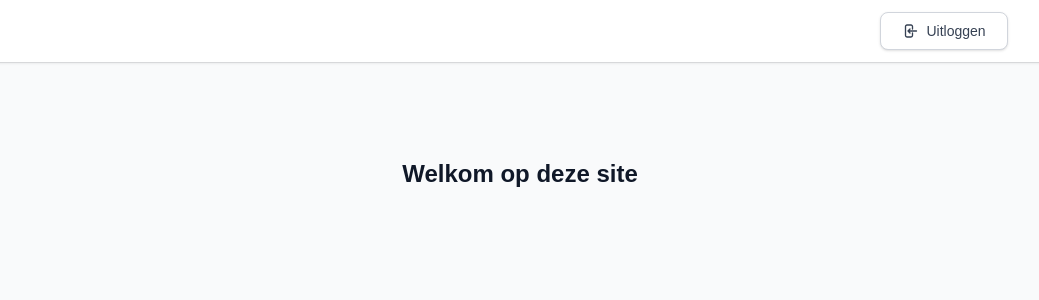
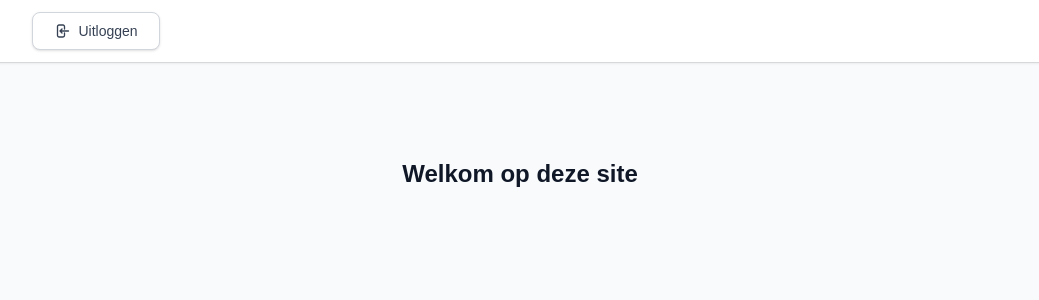
Before and after one commit to arjanassink1978/test-project, a Next.js app in the folder frontend/: page /dashboard in a window 1280 px wide. Shown: the top 300 px of the page, without its empty margins (120-1159 px from the left). Built offline with nearby package versions, Linux system fonts and the light colour scheme.

Commit message:
Fix: align navbar buttons to the left

```diff
--- a/frontend/app/dashboard/page.tsx
+++ b/frontend/app/dashboard/page.tsx
@@ -5,7 +5,7 @@ export default function DashboardPage() {
   return (
     <div className="min-h-screen bg-gray-50">
       <nav className="w-full bg-white shadow-sm ring-1 ring-gray-900/5">
-        <div className="mx-auto flex max-w-5xl items-center justify-end gap-3 px-6 py-3">
+        <div className="mx-auto flex max-w-5xl items-center justify-start gap-3 px-6 py-3">
           <ProfileLink />
           <LogoutButton />
         </div>
```
